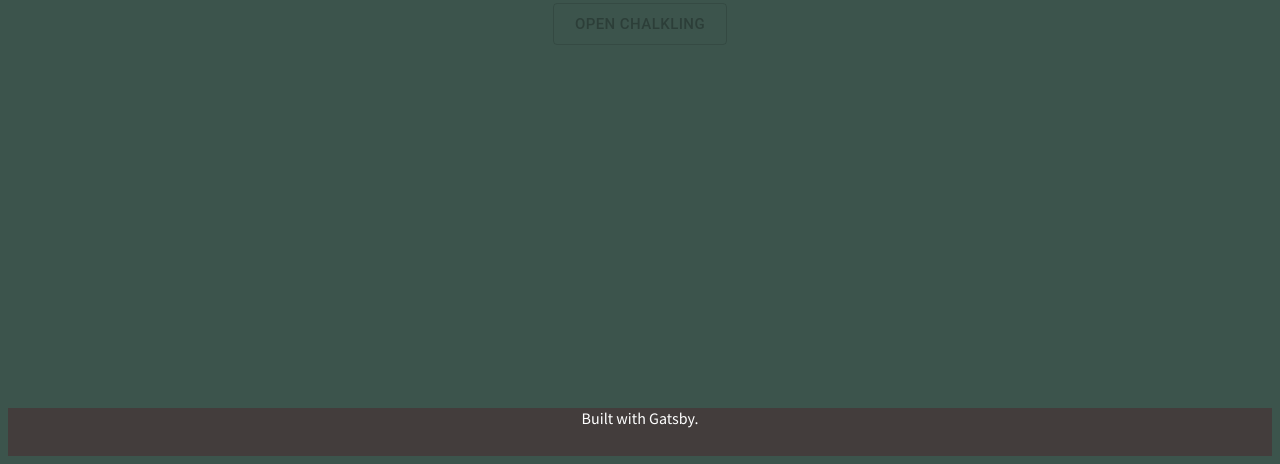
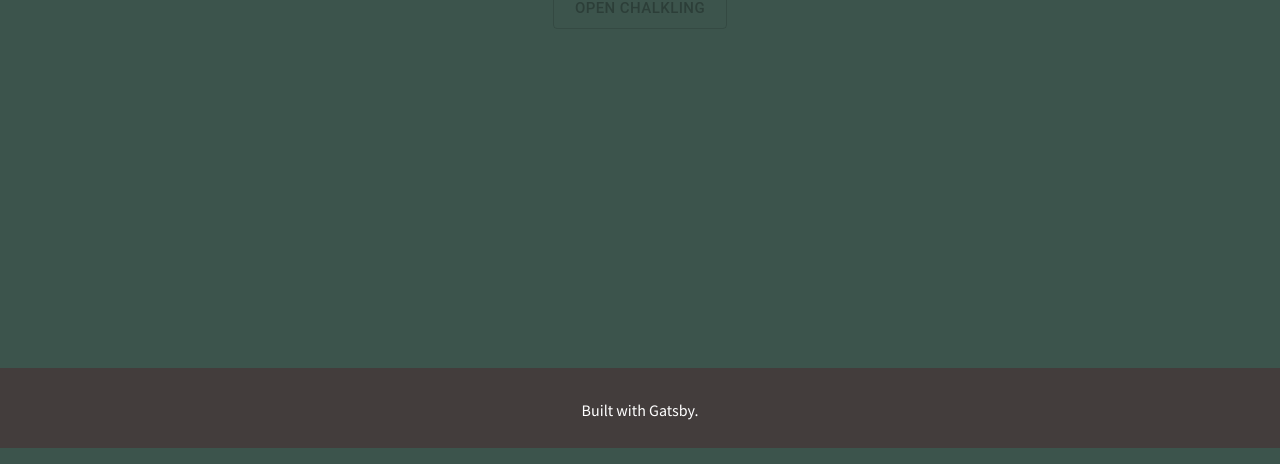
Before and after one commit to qrn99/chalkling, a Gatsby site: page / in a window 1280 px wide. Shown: the part 352-816 px from the top of the page. Built offline with nearby package versions, Linux system fonts and the light colour scheme; Gatsby itself is replaced by a stand-in of ours.

Commit message:
fix footer

```diff
--- a/src/components/layout.js
+++ b/src/components/layout.js
@@ -6,7 +6,6 @@
  */
 
 import React from "react"
-import PropTypes from "prop-types"
 
 import "../styles/layout.css"
 import Footer from "./footer"
@@ -25,8 +24,4 @@ const Layout = ({ children }) => {
   )
 }
 
-Layout.propTypes = {
-  children: PropTypes.node.isRequired,
-}
-
 export default Layout
--- a/src/pages/index.js
+++ b/src/pages/index.js
@@ -7,8 +7,8 @@ import { makeStyles } from "@material-ui/core/styles"
 
 const useStyles = makeStyles((theme) => ({
   front: {
-    paddingTop: '25vh',
-    paddingBottom: '25vh',
+    paddingTop: '12rem',
+    paddingBottom: '12rem',
     },
 }));
 
--- a/src/styles/layout.css
+++ b/src/styles/layout.css
@@ -1,24 +1,16 @@
 @import url('https://fonts.googleapis.com/css2?family=Source+Sans+Pro&display=swap');
 
 html {
-    background-color: #3c544c;
+    /*background-color: #3c544c;*/
     color: #FFFFFF;
     text-align: center;
-    padding: 0;
-    margin: 0;
     font-family: 'Source Sans Pro', sans-serif;
+    background-color: #3c544c;
 }
 
-/*footer {*/
-/*    padding-top: 5vh;*/
-/*    padding-bottom: 5vh;*/
-/*    background-color: #433d3c;*/
-/*    margin: 0;*/
-/*    position: absolute;*/
-/*    bottom: 0;*/
-/*    left: 0;*/
-/*    right: 0;*/
-/*}*/
+body {
+    margin: 0;
+}
 
 #page {
     position: relative;
@@ -26,15 +18,20 @@ html {
 }
 
 #content {
-    padding-bottom: 3rem;
+    padding-bottom: 5rem;
+    background-color: #3c544c;
+    color: #FFFFFF;
 }
 
 #footer {
     position: absolute;
     bottom: 0;
-    width: 100%;
+    left: 0;
+    right: 0;
     margin: 0;
     height: 3rem;
+    padding-top: 2rem;
+    width: 100%;
     background-color: #433d3c;
 }
 
```
